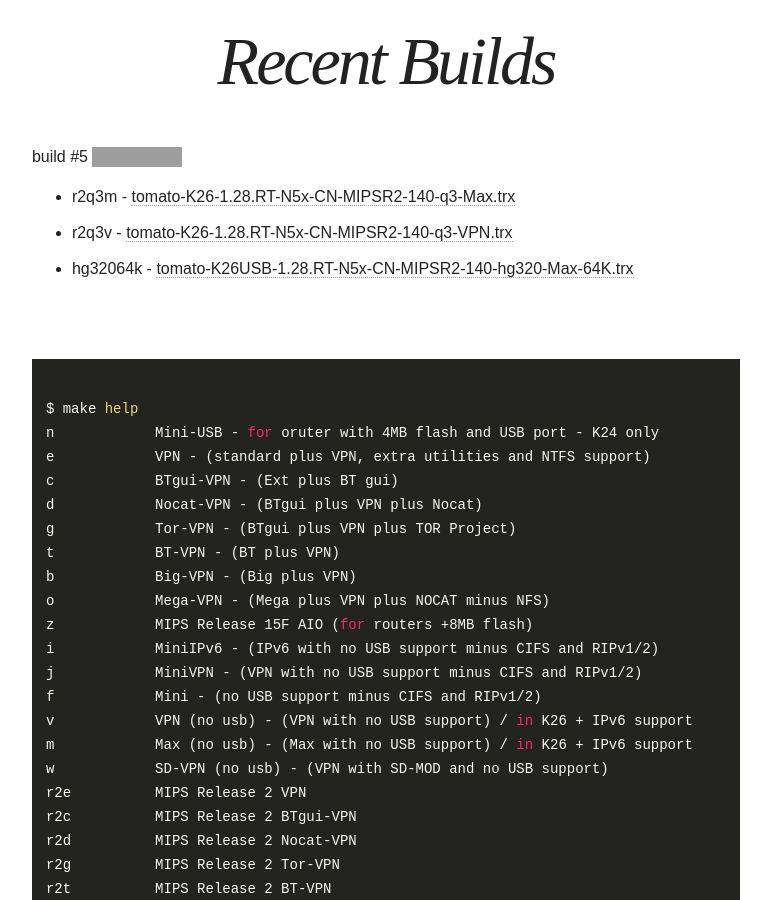
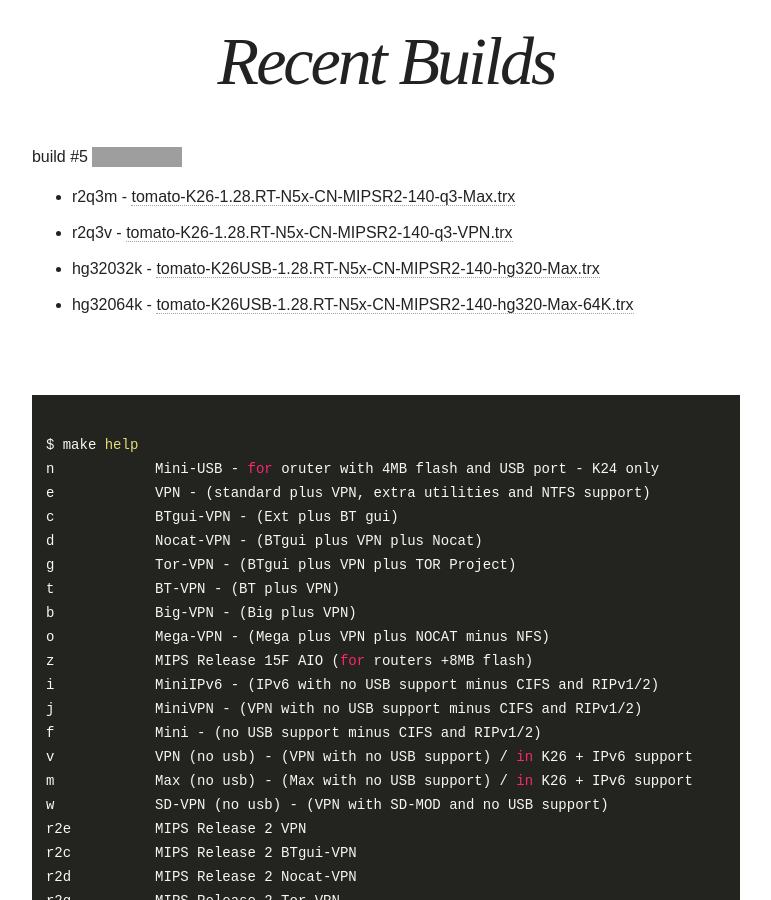
Before and after one commit to oglopss/tomato-ci-ctf-jekyll, a Jekyll site: the page built from index.html, in a window 1280 px wide and 900 px high, scrolled down 451 px. Shown: the whole window, without its empty margins (254-1025 px from the left). Built offline with Jekyll 4.4.1, drawn with Linux system fonts in a browser that asks for light colours; nearby versions of some CDN libraries; grey boxes are pictures that could not be loaded.

Commit message:
Travis build 5 hg32032k pushed to gh-pages

```diff
--- a/_data/ss.yml
+++ b/_data/ss.yml
@@ -3,3 +3,4 @@
   - 0003 r2q3v tomato-K26-1.28.RT-N5x-CN-MIPSR2-140-q3-VPN.trx
   - 0002 r2q3m tomato-K26-1.28.RT-N5x-CN-MIPSR2-140-q3-Max.trx
   - 0005 hg32064k tomato-K26USB-1.28.RT-N5x-CN-MIPSR2-140-hg320-Max-64K.trx
+  - 0004 hg32032k tomato-K26USB-1.28.RT-N5x-CN-MIPSR2-140-hg320-Max.trx
```
